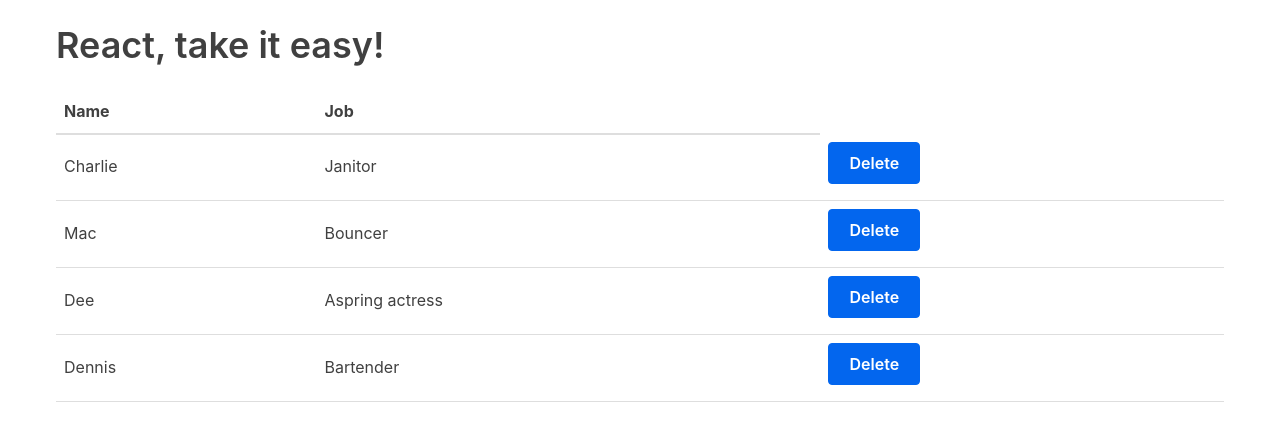
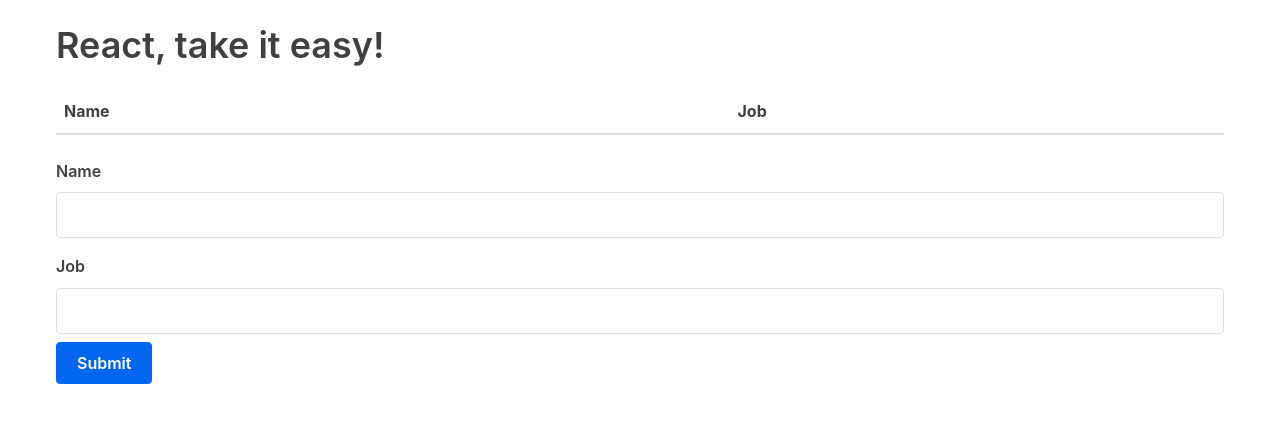
Before and after one commit to MamzelNyf/React-tutorial-form, a React (Create React App) app: page / in a window 1280 px wide. Shown: the top 424 px of the page. Built offline with nearby package versions, Linux system fonts and the light colour scheme.

Commit message:
submitting form Data

```diff
--- a/src/App.js
+++ b/src/App.js
@@ -1,25 +1,27 @@
 import React, {Component} from 'react'
 import Table from './Table'
+import Form from './Form'
+
 
 class App extends Component {
     state = {// state as any data that should be saved and modified without necessarily being added to a database
         characters:[
-            {
-            name: 'Charlie',
-            job: 'Janitor',
-            },
-            {
-            name: 'Mac',
-            job: 'Bouncer',
-            },
-            {
-            name: 'Dee',
-            job: 'Aspring actress',
-            },
-            {
-            name: 'Dennis',
-            job: 'Bartender',
-            },
+            // { // remove all the hard-coded data from state-characters, it will be updated through the form
+            // name: 'Charlie',
+            // job: 'Janitor',
+            // },
+            // {
+            // name: 'Mac',
+            // job: 'Bouncer',
+            // },
+            // {
+            // name: 'Dee',
+            // job: 'Aspring actress',
+            // },
+            // {
+            // name: 'Dennis',
+            // job: 'Bartender',
+            // },
         ],
     }
     removeCharacter = index => {// create a removeCharacter method on the parent App class to be able to remove a character from the table
@@ -30,6 +32,10 @@ class App extends Component {
                 return i !== index //filter the array based on an index that we pass through, and return the new array.
             }),
         })
+    }
+    handleSubmit = character => {
+        this.setState({characters: [...this.state.characters, character]})
+        //update the state by taking the existing this.state.characters and adding the new character parameter, using the ES6 spread operator.
     }
     render(){
         const {characters} = this.state
@@ -57,6 +63,7 @@ class App extends Component {
                 <h1>React, take it easy!</h1>
                 <Table characterData={characters} removeCharacter={this.removeCharacter} />
                 {/* pass the removeCharacter function through as a prop to Table */}
+                <Form handleSubmit={this.handleSubmit}/>
             </div>
         )
     }
--- /dev/null
+++ b/src/Form.js
@@ -0,0 +1,56 @@
+import React, {Component} from 'react'
+
+class Form extends Component {
+    constructor(props) {
+        super(props);
+
+        this.initialState = {
+            name:'',
+            job: '',
+        };
+
+        this.state = this.initialState
+        //update the state of Form every time a field is changed in the form, and when we submit,
+        //all that data will pass to the App state, which will then update the Table.
+    }
+
+    handleChange = event => {
+        const {name, value } = event.target
+
+        this.setState({
+            [name]: value,
+        });
+    }
+
+    submitForm = () => {
+        this.props.handleSubmit(this.state)
+        //pass the Form state through as the character parameter we defined earlier
+        this.setState(this.initialState)
+        //reset the state to the initial state, to clear the form after submit.
+    }
+
+    render(){
+        const {name, job} = this.state;
+
+        return(
+            <form>
+                <label>Name</label>
+                <input
+                    type="text"
+                    name="name"
+                    value={name}
+                    onChange={this.handleChange} />
+                <label>Job</label>
+                <input
+                    type="text"
+                    name="job"
+                    value={job}
+                    onChange={this.handleChange} />
+                <input type="button" value="Submit" onClick={this.submitForm} />
+                {/* using an onClick instead of an onSubmit since we're not using the standard submit functionality. The click will call the submitForm */}
+            </form>
+        );
+    }
+}
+
+    export default Form;
```
